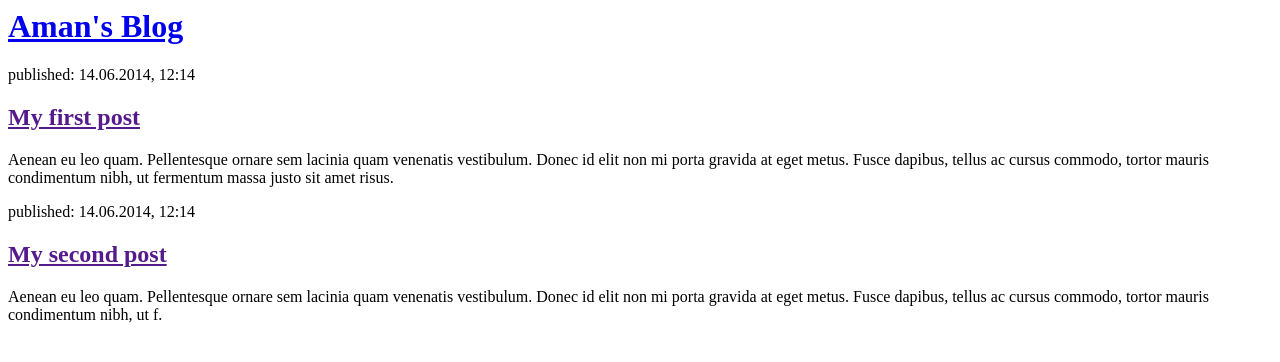
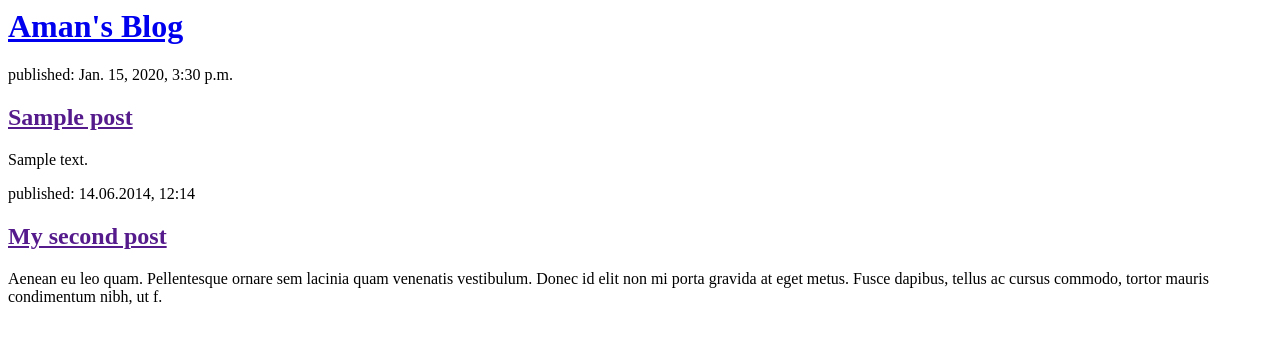
Before and after one commit to aman2457/Django-Blog, a Django app: page / in a window 1280 px wide. Shown: the top 362 px of the page. Run offline with Django 3.2, Linux system fonts and the light colour scheme; tables that the repository leaves empty hold one stand-in row (values such as "Sample post").

Commit message:
changed with post view in html code

```diff
--- a/blog/models.py
+++ b/blog/models.py
@@ -10,9 +10,9 @@ class Post(models.Model):
     created_date = models.DateTimeField(default=timezone.now)
     published_date = models.DateTimeField(blank=True, null=True)
 
-    def publish(self):
+def publish(self):
         self.published_date = timezone.now()
         self.save()
 
-    def __str__(self):
+def __str__(self):
         return self.title
--- a/blog/templates/blog/post_list.html
+++ b/blog/templates/blog/post_list.html
@@ -6,12 +6,13 @@
         <div>
             <h1><a href="/">Aman's Blog</a></h1>
         </div>
-
-        <div>
-            <p>published: 14.06.2014, 12:14</p>
-            <h2><a href="">My first post</a></h2>
-            <p>Aenean eu leo quam. Pellentesque ornare sem lacinia quam venenatis vestibulum. Donec id elit non mi porta gravida at eget metus. Fusce dapibus, tellus ac cursus commodo, tortor mauris condimentum nibh, ut fermentum massa justo sit amet risus.</p>
-        </div>
+{% for post in posts %}
+    <div>
+        <p>published: {{ post.published_date }}</p>
+        <h2><a href="">{{ post.title }}</a></h2>
+        <p>{{ post.text|linebreaksbr }}</p>
+    </div>
+{% endfor %}
 
         <div>
             <p>published: 14.06.2014, 12:14</p>
--- a/blog/views.py
+++ b/blog/views.py
@@ -1,5 +1,8 @@
 from django.shortcuts import render
+from django.utils import timezone
+from .models import Post
 
 # Create your views here.
 def post_list(request):
-    return render(request, 'blog/post_list.html', {})
+    posts = Post.objects.filter(published_date__lte=timezone.now()).order_by('published_date')
+    return render(request, 'blog/post_list.html', {'posts': posts})
```
